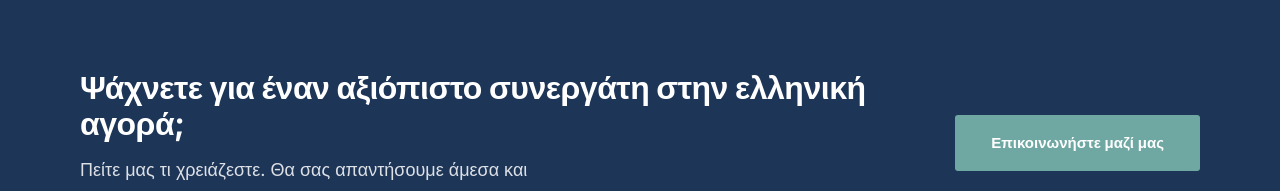
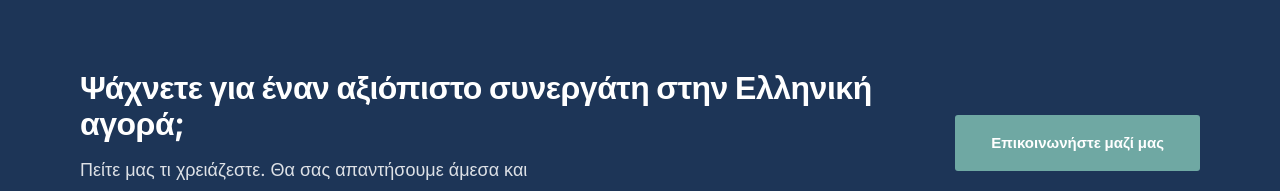
Before and after one commit to Cuvon/cuvon.gr, a Next.js app: page /gr in a window 1280 px wide. Shown: the part 1320-1511 px from the top of the page. Built offline with nearby package versions, Linux system fonts and the light colour scheme; no server answers.

Commit message:
Update page.tsx

```diff
--- a/app/gr/page.tsx
+++ b/app/gr/page.tsx
@@ -79,7 +79,7 @@ export default function GrHomePage() {
 
       {/* CTA */}
       <CtaSection
-        headline="Ψάχνετε για έναν αξιόπιστο συνεργάτη στην ελληνική αγορά;"
+        headline="Ψάχνετε για έναν αξιόπιστο συνεργάτη στην Ελληνική αγορά;"
         sub="Πείτε μας τι χρειάζεστε. Θα σας απαντήσουμε άμεσα και συγκεκριμένα."
         label="Επικοινωνήστε μαζί μας"
         href="/gr/contact"
```
